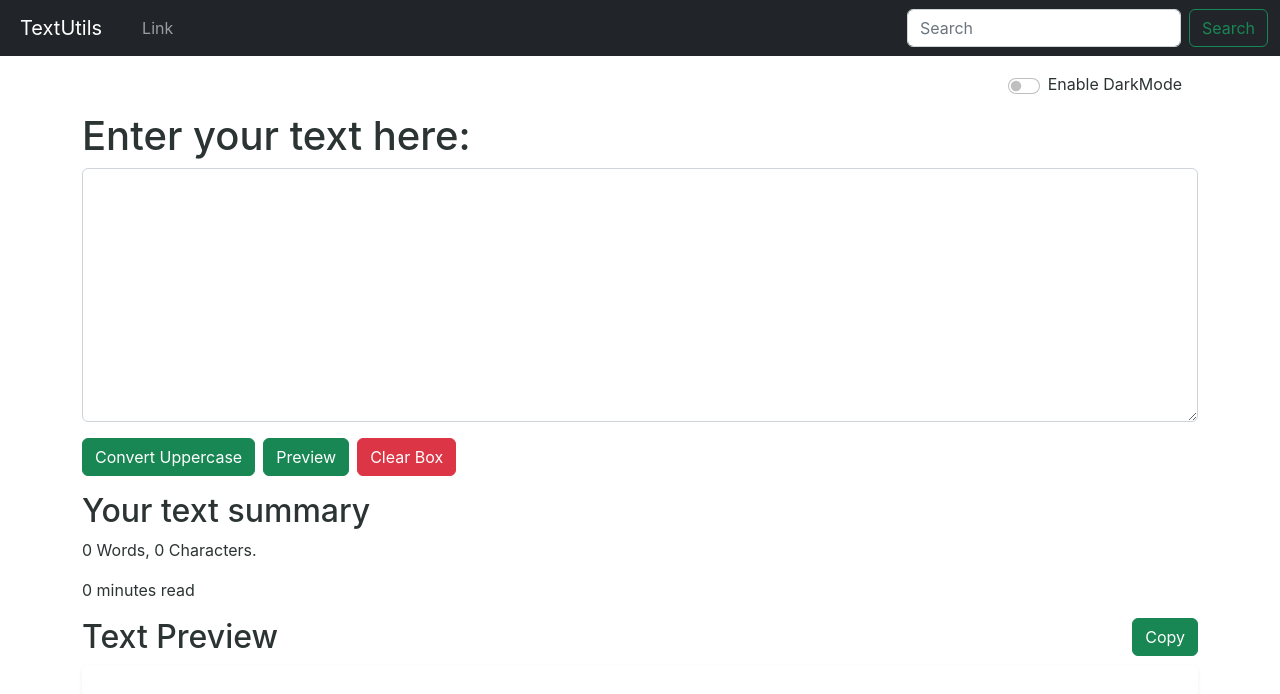
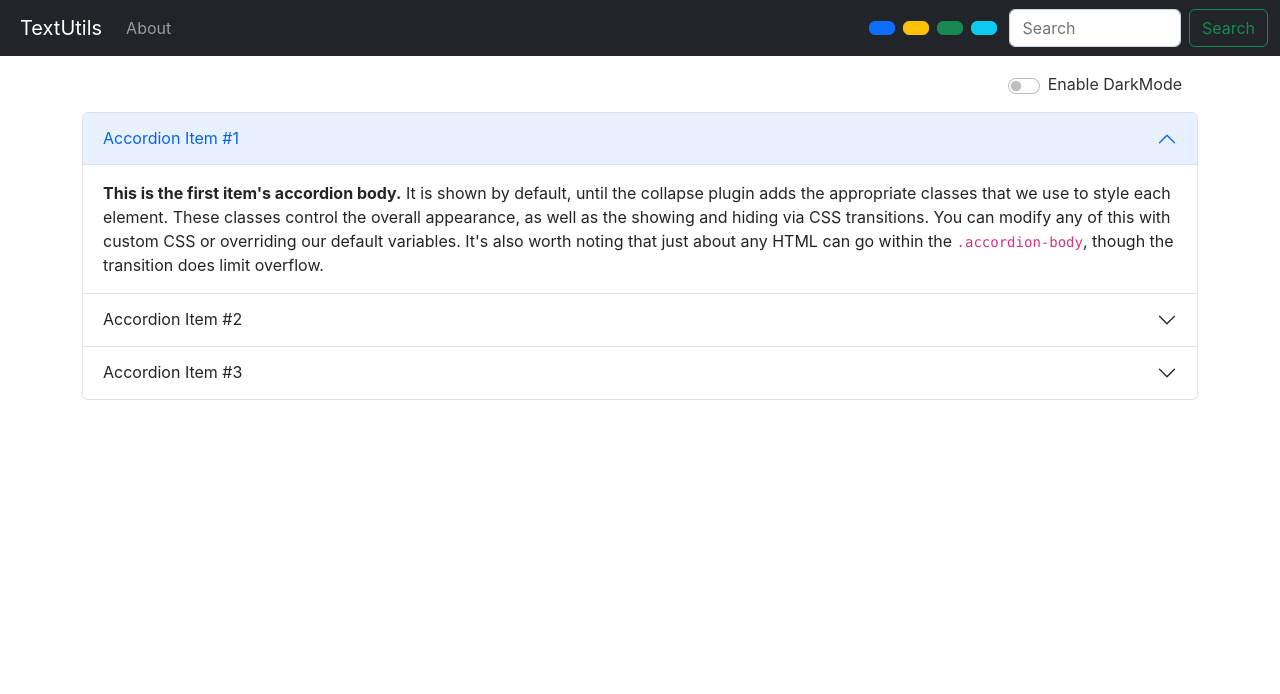
Before and after one commit to srijoy-paul/TextUtils-React-App, a React (Create React App) app: page /about in a window 1280 px wide. Shown: the top 694 px of the page. Built offline with nearby package versions, Linux system fonts and the light colour scheme.

Commit message:
Implement Routing using react-router
Signed-off-by: Srijoy Paul <srijoykumar1507@gmail.com>

```diff
--- a/package.json
+++ b/package.json
@@ -8,6 +8,7 @@
     "@testing-library/user-event": "^13.5.0",
     "react": "^18.2.0",
     "react-dom": "^18.2.0",
+    "react-router-dom": "^5.3.4",
     "react-scripts": "5.0.1",
     "web-vitals": "^2.1.4"
   },
--- /dev/null
+++ b/src/About.js
@@ -0,0 +1,41 @@
+import React from "react";
+export default function About() {
+    return (<div className="accordion container" id="accordionExample">
+        <div className="accordion-item">
+            <h2 className="accordion-header" id="headingOne">
+                <button className="accordion-button" type="button" data-bs-toggle="collapse" data-bs-target="#collapseOne" aria-expanded="true" aria-controls="collapseOne">
+                    Accordion Item #1
+                </button>
+            </h2>
+            <div id="collapseOne" className="accordion-collapse collapse show" aria-labelledby="headingOne" data-bs-parent="#accordionExample">
+                <div className="accordion-body">
+                    <strong>This is the first item's accordion body.</strong> It is shown by default, until the collapse plugin adds the appropriate classes that we use to style each element. These classes control the overall appearance, as well as the showing and hiding via CSS transitions. You can modify any of this with custom CSS or overriding our default variables. It's also worth noting that just about any HTML can go within the <code>.accordion-body</code>, though the transition does limit overflow.
+                </div>
+            </div>
+        </div>
+        <div className="accordion-item">
+            <h2 className="accordion-header" id="headingTwo">
+                <button className="accordion-button collapsed" type="button" data-bs-toggle="collapse" data-bs-target="#collapseTwo" aria-expanded="false" aria-controls="collapseTwo">
+                    Accordion Item #2
+                </button>
+            </h2>
+            <div id="collapseTwo" className="accordion-collapse collapse" aria-labelledby="headingTwo" data-bs-parent="#accordionExample">
+                <div className="accordion-body">
+                    <strong>This is the second item's accordion body.</strong> It is hidden by default, until the collapse plugin adds the appropriate classes that we use to style each element. These classes control the overall appearance, as well as the showing and hiding via CSS transitions. You can modify any of this with custom CSS or overriding our default variables. It's also worth noting that just about any HTML can go within the <code>.accordion-body</code>, though the transition does limit overflow.
+                </div>
+            </div>
+        </div>
+        <div className="accordion-item">
+            <h2 className="accordion-header" id="headingThree">
+                <button className="accordion-button collapsed" type="button" data-bs-toggle="collapse" data-bs-target="#collapseThree" aria-expanded="false" aria-controls="collapseThree">
+                    Accordion Item #3
+                </button>
+            </h2>
+            <div id="collapseThree" className="accordion-collapse collapse" aria-labelledby="headingThree" data-bs-parent="#accordionExample">
+                <div className="accordion-body">
+                    <strong>This is the third item's accordion body.</strong> It is hidden by default, until the collapse plugin adds the appropriate classes that we use to style each element. These classes control the overall appearance, as well as the showing and hiding via CSS transitions. You can modify any of this with custom CSS or overriding our default variables. It's also worth noting that just about any HTML can go within the <code>.accordion-body</code>, though the transition does limit overflow.
+                </div>
+            </div>
+        </div>
+    </div>);
+}
--- a/src/App.js
+++ b/src/App.js
@@ -4,6 +4,8 @@ import Navbar from "./Navbar"
 import InputText from './InputText';
 import React, { useState } from "react";
 import Alert from './Alert';
+import { BrowserRouter as Router, Switch, Route, Link } from "react-router-dom";
+import About from './About';
 
 
 function App() {
@@ -31,7 +33,7 @@ function App() {
     }, 2000);
   }
 
-  const toggleMode = () => {
+  const toggleMode = (color, bgColor) => {
     if (colorMode.backgroundColor === "#2C3333") {
       setColorMode({
         color: "#2C3333",
@@ -41,7 +43,7 @@ function App() {
     }
     else {
       setColorMode({
-        color: "#E5E5CB",
+        color: "white",
         backgroundColor: "#2C3333"
       })
       setBtnText("Disable Dark Mode");
@@ -49,10 +51,11 @@ function App() {
   }
 
   return (
-    <>
+    <Router>
+      <Navbar />
+      <div style={{ height: "100vh" }}>
         <div style={{ ...colorMode, height: "100%" }}>
 
-        < Navbar />
           <Alert alertType={alert.type} alertMssg={alert.Mssg} />
           <div className='container d-flex justify-content-end align-items-center'>
 
@@ -62,10 +65,20 @@ function App() {
               <label className="form-check-label align-self-center" htmlFor="flexSwitchCheckDefault">Enable DarkMode</label>
             </div>
           </div>
+
+          <Switch> {/* Basically switch ensures that only one route is active */}
+            <Route path="/about">
+              <About />
+            </Route>
+            <Route path="/">
               <InputText showAlert={showAlert} />
+            </Route>
+          </Switch>
+        </div >
       </div>
+    </Router>
 
-    </>
+
   );
 }
 
--- a/src/InputText.js
+++ b/src/InputText.js
@@ -4,15 +4,21 @@ export default function InputText(props) {
     const [preview, setPreview] = useState("");
     const handleClick = () => {
         const convertInUpperCase = text.toUpperCase();
-        text != "" ? setText(convertInUpperCase) : alert("Input Box is empty")
+        text !== "" ? setText(convertInUpperCase) : alert("Input Box is empty")
     }
     const handleClickPreview = () => {
-        text != "" ? setPreview(text) : alert("Input Box is empty");
-        props.showAlert("Preview Successful", "success");
+        if (text !== "") {
+            setPreview(text);
+            props.showAlert("Preview Successful", "success")
+                ;
+        }
+        else
+            alert("Input Box is empty")
+
     }
     const handleClickClear = () => {
-        text != "" ? setText("") : alert("Input Box is empty");
-        props.showAlert("Your text has been deleted.", "danger");
+        if (text !== "") { setText(""); props.showAlert("Your text has been deleted.", "danger"); } else alert("Input Box is empty");
+
     }
     const handleChange = (e) => {
         setText(e.target.value);
@@ -30,8 +36,8 @@ export default function InputText(props) {
             </div>
             <div className="container mt-3">
                 <h2>Your text summary</h2>
-                <p><span>{text != "" ? text.split(" ").length : 0}</span> Words, <span>{text.length}</span> Characters.</p>
-                <p>{text != "" ? (0.008 * (text.split(" ").length)).toFixed(3) : 0} minutes read</p>
+                <p><span>{text !== "" ? text.split(" ").length : 0}</span> Words, <span>{text.length}</span> Characters.</p>
+                <p>{text !== "" ? (0.008 * (text.split(" ").length)).toFixed(3) : 0} minutes read</p>
                 <p></p>
             </div>
             <div className="container preview d-flex flex-column position-relative">
--- a/src/Navbar.js
+++ b/src/Navbar.js
@@ -1,22 +1,30 @@
 import React from "react";
 import PropTypes from 'prop-types';
+import { Link } from "react-router-dom";
 
 export default function Navbar(props) {
     return (<nav className="navbar navbar-expand-lg navbar-dark bg-dark">
         <div className="container-fluid">
-            <a className="navbar-brand ms-2" href="#">TextUtils</a>
+            <Link className="navbar-brand ms-2" to="/">TextUtils</Link>
             {/* <button className="navbar-toggler" type="button" data-bs-toggle="collapse" data-bs-target="#navbarSupportedContent" aria-controls="navbarSupportedContent" aria-expanded="false" aria-label="Toggle navigation">
                 <span className="navbar-toggler-icon"></span>
             </button> */}
-            <div className="collapse navbar-collapse" id="navbarSupportedContent">
+            <div className="collapse navbar-collapse d-flex" id="navbarSupportedContent">
                 <ul className="navbar-nav me-auto mb-2 mb-lg-0">
                     <li className="nav-item">
-                        <a className="nav-link active" aria-current="page" href="#"></a>
+                        <Link className="nav-link" to="/about">About</Link>
                     </li>
-                    <li className="nav-item">
+                    {/* <li className="nav-item">
                         <a className="nav-link" href="#">Link</a>
-                    </li>
+                    </li> */}
                 </ul>
+                <div className="container d-flex justify-content-end gap-2">
+
+                    <button className="btn btn-primary my-2" type="submit"></button>
+                    <button className="btn btn-warning my-2" type="submit"></button>
+                    <button className="btn btn-success my-2" type="submit"></button>
+                    <button className="btn btn-info my-2" type="submit"></button>
+                </div>
 
                 <form className="d-flex" role="search">
                     <input className="form-control me-2" type="search" placeholder="Search" aria-label="Search" />
```
Also changed, not shown: 1 other file (tests, documents, lock files or other folders). Lines whose indentation alone changed are shown as unchanged.
